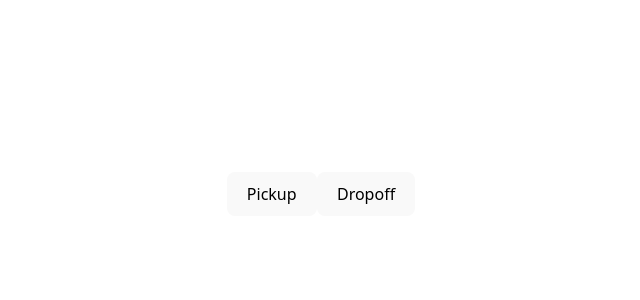
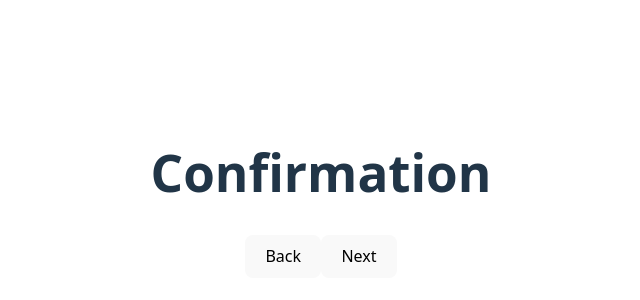
Before and after one commit to yutao-xu/BirdieFix, a React (Vite) app in the folder frontend/: page /confirmation in a window 1280 px wide. Shown: the part 206-506 px from the top of the page, without its empty margins (319-959 px from the left). Built offline with nearby package versions, Linux system fonts and the light colour scheme.

Commit message:
Add navigation

```diff
--- a/frontend/package.json
+++ b/frontend/package.json
@@ -11,7 +11,8 @@
   },
   "dependencies": {
     "react": "^19.1.1",
-    "react-dom": "^19.1.1"
+    "react-dom": "^19.1.1",
+    "react-router-dom": "^7.8.2"
   },
   "devDependencies": {
     "@eslint/js": "^9.33.0",
--- a/frontend/src/App.jsx
+++ b/frontend/src/App.jsx
@@ -2,18 +2,25 @@ import { useState } from 'react'
 import reactLogo from './assets/react.svg'
 import viteLogo from '/vite.svg'
 import './App.css'
+import { BrowserRouter as Router, Routes, Route } from 'react-router-dom'
+import Homepage from './components/Homepage'
+import Tension from './components/tension'
+import RacketString from './components/RacketString'
+import PhoneNumber from './components/PhoneNumber'
+import Confirmation from './components/Confirmation'
 
 function App() {
   return (
-    <>
-      <button onClick={() => console.log("hi")}>
-        Pickup
-      </button>
-      <button onClick={() => console.log("hi")}>
-        Dropoff
-      </button>
-    </>
-  )
+    <Router>
+      <Routes>
+        <Route path="/" element={<Homepage />} />
+        <Route path="/racketstring" element={<RacketString />} />
+        <Route path="/tension" element={<Tension />} />
+        <Route path="/phonenumber" element={<PhoneNumber />} />
+        <Route path="/confirmation" element={<Confirmation />} />
+      </Routes>
+    </Router>
+  );
 }
 
 export default App
--- /dev/null
+++ b/frontend/src/components/Confirmation.jsx
@@ -0,0 +1,14 @@
+import { useNavigate } from "react-router-dom";
+
+function Confirmation() {
+    const navigate = useNavigate();
+    return (
+        <>
+            <h1>Confirmation</h1>
+            <button onClick={() => navigate("/phonenumber")}>Back</button>
+            <button onClick={() => navigate("/")}>Next</button>
+        </>
+    )
+}
+
+export default Confirmation;
--- /dev/null
+++ b/frontend/src/components/Homepage.jsx
@@ -0,0 +1,16 @@
+import { useNavigate } from "react-router-dom";
+
+
+const Homepage = () => {
+    const navigate = useNavigate();
+
+    return (
+        <>
+            <h1>Birdie Fix</h1>
+            <button onClick={() => navigate("/pickup")}>Pickup</button>
+            <button onClick={() => navigate("/racketstring")}>Dropoff</button>
+        </>
+    )
+}
+
+export default Homepage;
--- /dev/null
+++ b/frontend/src/components/PhoneNumber.jsx
@@ -0,0 +1,14 @@
+import { useNavigate } from "react-router-dom";
+
+function PhoneNumber() {
+    const navigate = useNavigate();
+    return (
+        <>
+            <h1>Enter Your Phone Number</h1>
+            <button onClick={() => navigate("/tension")}>Back</button>
+            <button onClick={() => navigate("/confirmation")}>Next</button>
+        </>
+    )
+}
+
+export default PhoneNumber;
--- /dev/null
+++ b/frontend/src/components/RacketString.jsx
@@ -0,0 +1,14 @@
+import { useNavigate } from "react-router-dom";
+
+function RacketString() {
+    const navigate = useNavigate();
+    return (
+        <>
+            <h1>Select A String</h1>
+            <button onClick={() => navigate("/")}>Back</button>
+            <button onClick={() => navigate("/tension")}>Next</button>
+        </>
+    )
+}
+
+export default RacketString;
--- /dev/null
+++ b/frontend/src/components/Tension.jsx
@@ -0,0 +1,14 @@
+import { useNavigate } from "react-router-dom";
+
+function Tension() {
+    const navigate = useNavigate();
+    return (
+        <>
+            <h1>Select A Tension</h1>
+            <button onClick={() => navigate("/racketstring")}>Back</button>
+            <button onClick={() => navigate("/phonenumber")}>Next</button>
+        </>
+    )
+}
+
+export default Tension;
```
Also changed, not shown: 1 other file (tests, documents, lock files or other folders).
